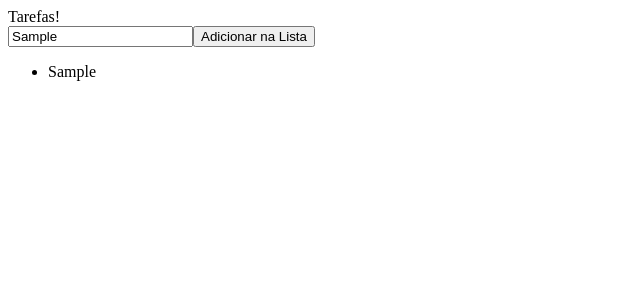
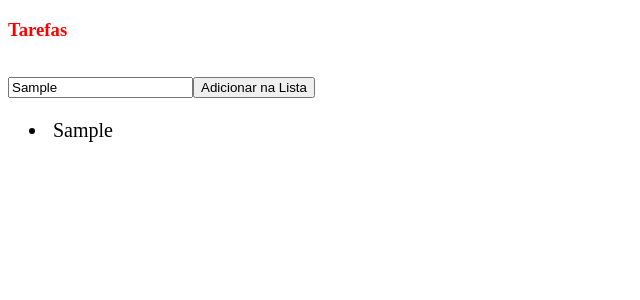
Before and after one commit to josuecamelo/angular4-introducao-rev2, an Angular app: page / in a window 1280 px wide. Both pictures are taken after typing "Sample" into the empty fields and a click on the button "Adicionar na Lista". Shown: the top 300 px of the page, without its empty margins (0-640 px from the left). Built offline with nearby package versions, Linux system fonts and the light colour scheme.

Commit message:
Criando Componente

```diff
--- a/src/app/app.component.css
+++ b/src/app/app.component.css
@@ -0,0 +1,3 @@
+h3{
+    color: red
+}
--- a/src/app/app.component.html
+++ b/src/app/app.component.html
@@ -1,7 +1,3 @@
-{{ title }}!
+<h3>{{ title }}</h3>
 <br />
-<input type="text" [(ngModel)]="task" />
-<button type="button" (click)="add()">Adicionar na Lista</button>
-<ul>
-  <li *ngFor="let item of tasks">{{ item}}</li>
-</ul>
+<app-task-list></app-task-list>
--- a/src/app/app.component.ts
+++ b/src/app/app.component.ts
@@ -7,10 +7,4 @@ import { Component } from '@angular/core';
 })
 export class AppComponent {
   title = 'Tarefas';
-  tasks = [];
-  task = "";
-
-  add(){
-    this.tasks.push(this.task);
-  }
 }
--- a/src/app/task-list/task-list.component.css
+++ b/src/app/task-list/task-list.component.css
@@ -0,0 +1,16 @@
+ul li{
+    padding: 5px;
+    font-size: 20px;
+}
+
+.item-red{
+    color:red;
+}
+
+.item-green{
+    color:green;
+}
+
+.teste{
+    font-size: 40px !important;
+}
--- a/src/app/task-list/task-list.component.html
+++ b/src/app/task-list/task-list.component.html
@@ -0,0 +1,5 @@
+<input type="text" [(ngModel)]="task" />
+<button type="button" (click)="add()">Adicionar na Lista</button>
+<ul>
+    <li *ngFor="let item of tasks">{{ item}}</li>
+</ul>
--- a/src/app/task-list/task-list.component.ts
+++ b/src/app/task-list/task-list.component.ts
@@ -1,15 +1,18 @@
-import { Component, OnInit } from '@angular/core';
+import { Component } from '@angular/core';
 
 @Component({
   selector: 'app-task-list',
   templateUrl: './task-list.component.html',
   styleUrls: ['./task-list.component.css']
 })
-export class TaskListComponent implements OnInit {
+export class TaskListComponent {
 
-  constructor() { }
 
-  ngOnInit() {
+  tasks = [];
+  task = "";
+
+  add(){
+    this.tasks.push(this.task);
   }
 
 }
```
